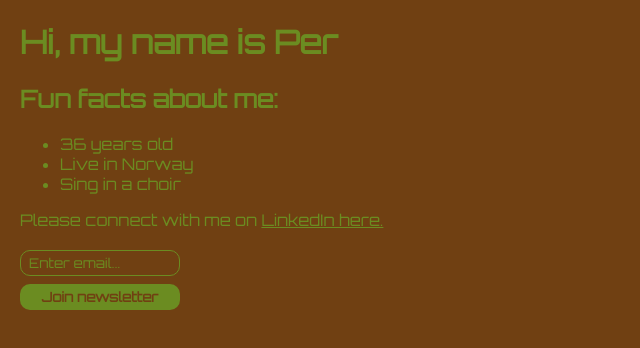
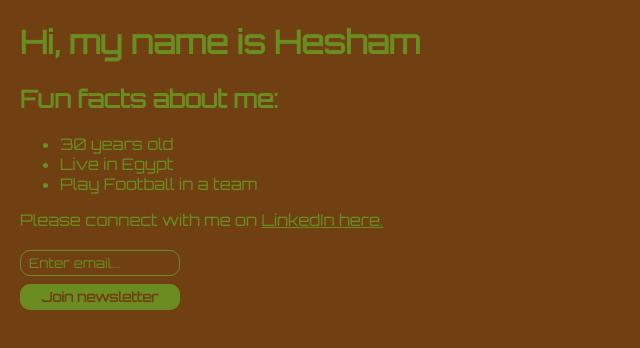
Before and after one commit to heshamafify/Scrim-s035f2r, a plain HTML site: page index.html in a window 1280 px wide. Shown: the part 310-658 px from the top of the page, without its empty margins (0-640 px from the left). Drawn offline with Linux system fonts and the light colour scheme; a web font is replaced by a local one.

Commit message:
updating data

```diff
--- a/index.html
+++ b/index.html
@@ -11,12 +11,12 @@
         Write the HTML for your personal website.
         -->
         <img src="https://media.licdn.com/dms/image/v2/C4D03AQEjfGHf0H7mdw/profile-displayphoto-shrink_400_400/profile-displayphoto-shrink_400_400/0/1581628917260?e=1750896000&v=beta&t=hTzZsY9Zq5WA709lUy0D_jSEDv6c6JOoGSpHAlSkOVk">
-        <h1>Hi, my name is Per</h1>
+        <h1>Hi, my name is Hesham</h1>
         <h2>Fun facts about me:</h2>
         <ul>
-            <li>36 years old</li>
-            <li>Live in Norway</li>
-            <li>Sing in a choir</li>
+            <li>30 years old</li>
+            <li>Live in Egypt</li>
+            <li>Play Football in a team</li>
         </ul>
         <p>Please connect with me on <a href="https://www.linkedin.com/in/hesham-ragab-afify/" taget="_blank">LinkedIn here.</a></p>
         <input type="text" placeholder="Enter email...">
```
